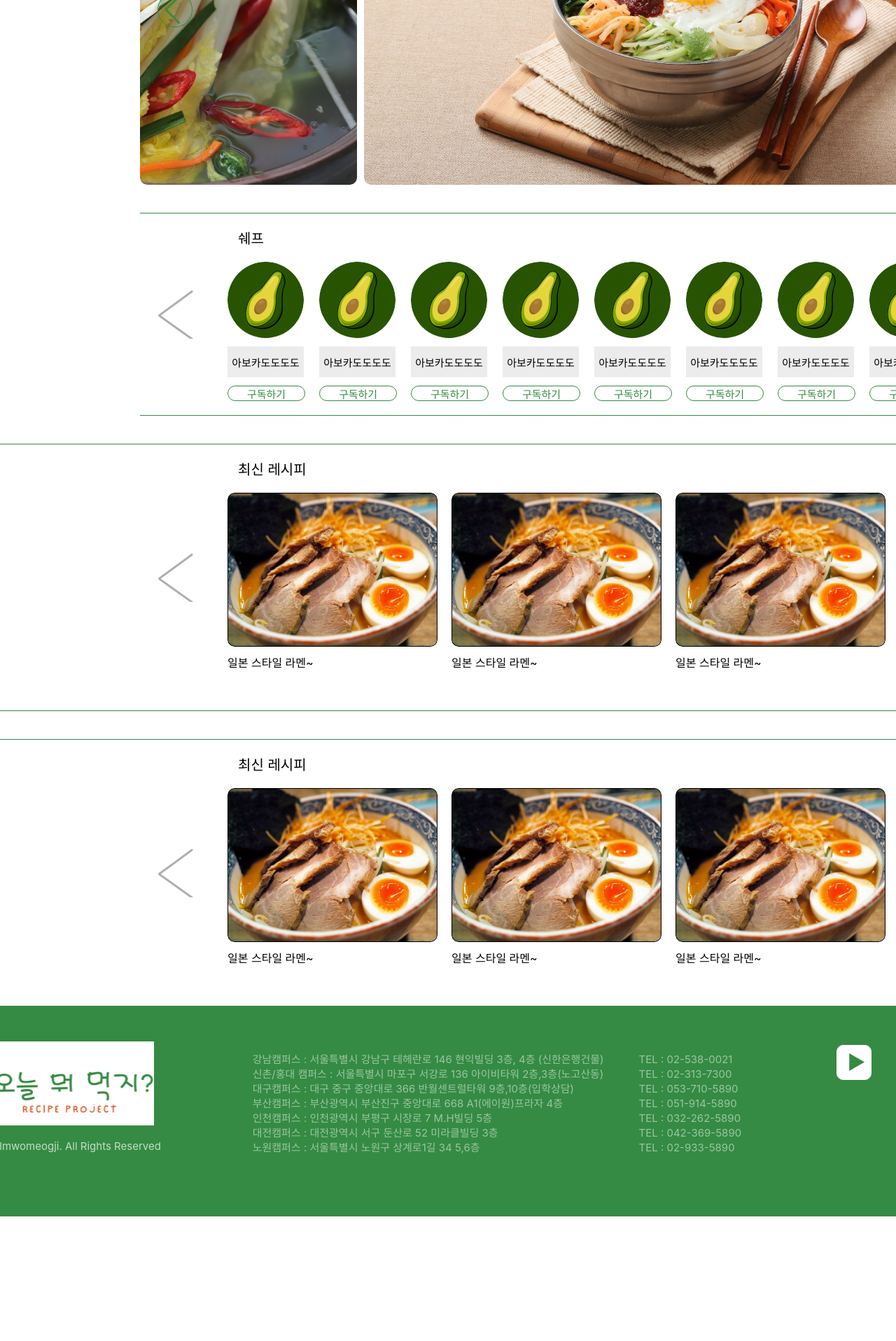
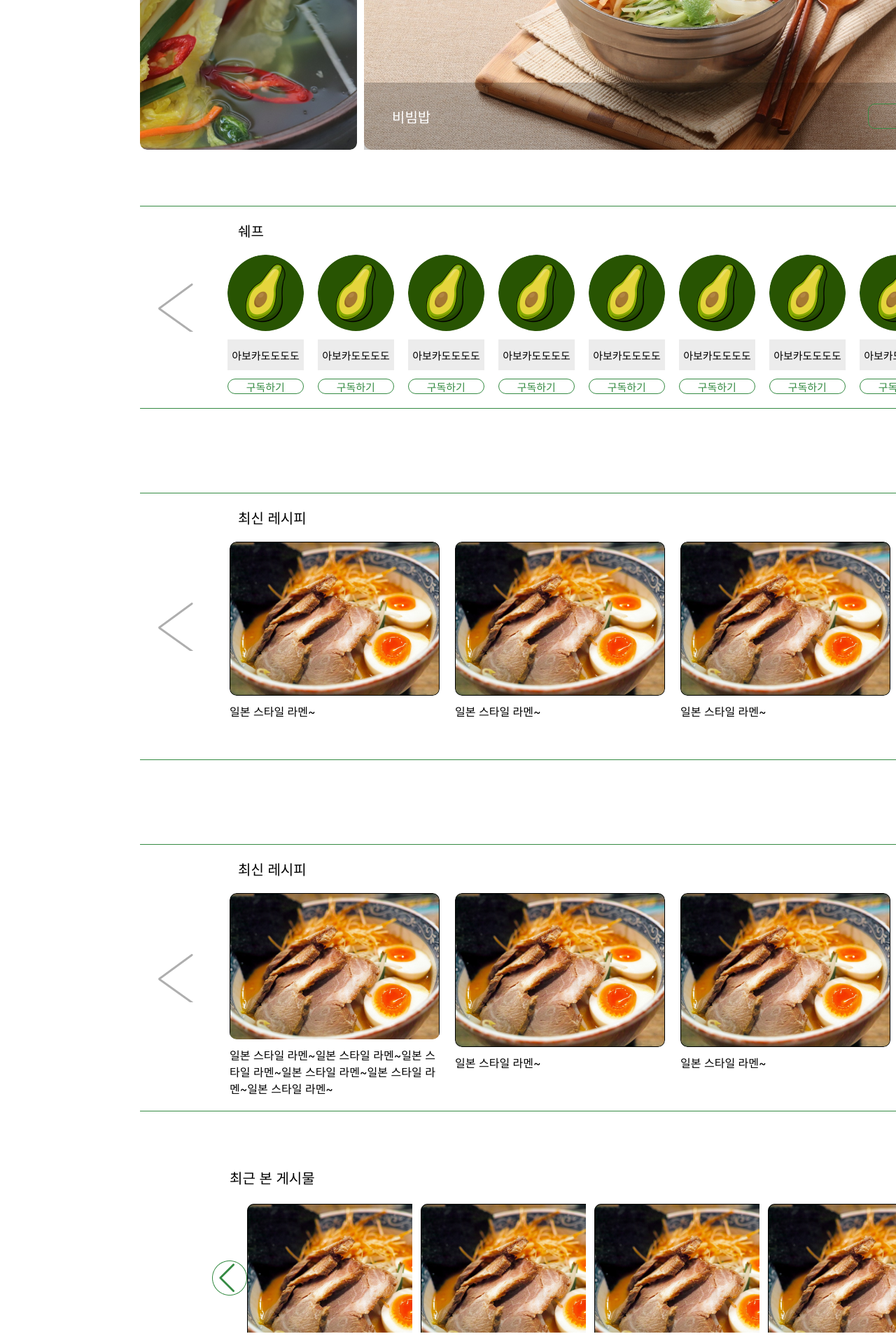
Before and after one commit to Ningen09/Recipe_Platform_Project, a React (Create React App) app in the folder recipe_front/: page / in a window 1280 px wide. Shown: the part 554-2470 px from the top of the page at 70% size. Before the commit the page ends 2292 px from the top, so only its background shows below. Built offline with nearby package versions, Linux system fonts and the light colour scheme.

Commit message:
2023-10-11 hoon

```diff
--- a/recipe_front/src/views/Main/index.tsx
+++ b/recipe_front/src/views/Main/index.tsx
@@ -14,7 +14,13 @@ export default function Main() {
               <div className="main-best-left-image"></div>
               <div className="main-best-left-icon"></div>
             </div>
-            <div className="main-best-center-image"></div>
+            <div className="main-best-center-image-box">
+              <div className="main-best-center-image"></div>
+              <div className="main-best-center-title-box">
+                <div className="main-best-center-title">{"비빔밥"}</div>
+                <div className="main-best-center-page">{"1/N"}</div>
+              </div>
+            </div>
             <div className="main-best-right-image-box">
               <div className="main-best-right-image"></div>
               <div className="main-best-right-icon"></div>
@@ -39,53 +45,93 @@ export default function Main() {
           <div className="chef-list-center-bottom">
             <div className="chef-list-center-bottom-info-box">
               <div className="chef-list-center-bottom-profile-image"></div>
-              <div className="chef-list-center-bottom-nickname">{"아보카도도도도"}</div>
-              <div className="chef-list-center-bottom-subscription">{"구독하기"}</div>
+              <div className="chef-list-center-bottom-nickname">
+                {"아보카도도도도"}
+              </div>
+              <div className="chef-list-center-bottom-subscription">
+                {"구독하기"}
+              </div>
             </div>
             <div className="chef-list-center-bottom-info-box">
               <div className="chef-list-center-bottom-profile-image"></div>
-              <div className="chef-list-center-bottom-nickname">{"아보카도도도도"}</div>
-              <div className="chef-list-center-bottom-subscription">{"구독하기"}</div>
+              <div className="chef-list-center-bottom-nickname">
+                {"아보카도도도도"}
+              </div>
+              <div className="chef-list-center-bottom-subscription">
+                {"구독하기"}
+              </div>
             </div>
             <div className="chef-list-center-bottom-info-box">
               <div className="chef-list-center-bottom-profile-image"></div>
-              <div className="chef-list-center-bottom-nickname">{"아보카도도도도"}</div>
-              <div className="chef-list-center-bottom-subscription">{"구독하기"}</div>
+              <div className="chef-list-center-bottom-nickname">
+                {"아보카도도도도"}
+              </div>
+              <div className="chef-list-center-bottom-subscription">
+                {"구독하기"}
+              </div>
             </div>
             <div className="chef-list-center-bottom-info-box">
               <div className="chef-list-center-bottom-profile-image"></div>
-              <div className="chef-list-center-bottom-nickname">{"아보카도도도도"}</div>
-              <div className="chef-list-center-bottom-subscription">{"구독하기"}</div>
+              <div className="chef-list-center-bottom-nickname">
+                {"아보카도도도도"}
+              </div>
+              <div className="chef-list-center-bottom-subscription">
+                {"구독하기"}
+              </div>
             </div>
             <div className="chef-list-center-bottom-info-box">
               <div className="chef-list-center-bottom-profile-image"></div>
-              <div className="chef-list-center-bottom-nickname">{"아보카도도도도"}</div>
-              <div className="chef-list-center-bottom-subscription">{"구독하기"}</div>
+              <div className="chef-list-center-bottom-nickname">
+                {"아보카도도도도"}
+              </div>
+              <div className="chef-list-center-bottom-subscription">
+                {"구독하기"}
+              </div>
             </div>
             <div className="chef-list-center-bottom-info-box">
               <div className="chef-list-center-bottom-profile-image"></div>
-              <div className="chef-list-center-bottom-nickname">{"아보카도도도도"}</div>
-              <div className="chef-list-center-bottom-subscription">{"구독하기"}</div>
+              <div className="chef-list-center-bottom-nickname">
+                {"아보카도도도도"}
+              </div>
+              <div className="chef-list-center-bottom-subscription">
+                {"구독하기"}
+              </div>
             </div>
             <div className="chef-list-center-bottom-info-box">
               <div className="chef-list-center-bottom-profile-image"></div>
-              <div className="chef-list-center-bottom-nickname">{"아보카도도도도"}</div>
-              <div className="chef-list-center-bottom-subscription">{"구독하기"}</div>
+              <div className="chef-list-center-bottom-nickname">
+                {"아보카도도도도"}
+              </div>
+              <div className="chef-list-center-bottom-subscription">
+                {"구독하기"}
+              </div>
             </div>
             <div className="chef-list-center-bottom-info-box">
               <div className="chef-list-center-bottom-profile-image"></div>
-              <div className="chef-list-center-bottom-nickname">{"아보카도도도도"}</div>
-              <div className="chef-list-center-bottom-subscription">{"구독하기"}</div>
+              <div className="chef-list-center-bottom-nickname">
+                {"아보카도도도도"}
+              </div>
+              <div className="chef-list-center-bottom-subscription">
+                {"구독하기"}
+              </div>
             </div>
             <div className="chef-list-center-bottom-info-box">
               <div className="chef-list-center-bottom-profile-image"></div>
-              <div className="chef-list-center-bottom-nickname">{"아보카도도도도"}</div>
-              <div className="chef-list-center-bottom-subscription">{"구독하기"}</div>
+              <div className="chef-list-center-bottom-nickname">
+                {"아보카도도도도"}
+              </div>
+              <div className="chef-list-center-bottom-subscription">
+                {"구독하기"}
+              </div>
             </div>
             <div className="chef-list-center-bottom-info-box">
               <div className="chef-list-center-bottom-profile-image"></div>
-              <div className="chef-list-center-bottom-nickname">{"아보카도도도도"}</div>
-              <div className="chef-list-center-bottom-subscription">{"구독하기"}</div>
+              <div className="chef-list-center-bottom-nickname">
+                {"아보카도도도도"}
+              </div>
+              <div className="chef-list-center-bottom-subscription">
+                {"구독하기"}
+              </div>
             </div>
           </div>
         </div>
@@ -98,15 +144,19 @@ export default function Main() {
 
   //					component: 최신 게시물 컴포넌트 					//
   const NewRecipe = () => {
-    return(
+    return (
       <div id="new-recipe-list-wrapper">
-         <div className="list-left">
+        <div className="list-left">
           <div className="list-bottom-left-icon"></div>
         </div>
         <div className="new-recipe-list-center">
           <div className="new-recipe-list-center-top">
-            <div className="new-recipe-list-center-top-title">{"최신 레시피"}</div>
-            <div className="new-recipe-list-center-top-more-button">{"더보기"}</div>
+            <div className="new-recipe-list-center-top-title">
+              {"최신 레시피"}
+            </div>
+            <div className="new-recipe-list-center-top-more-button">
+              {"더보기"}
+            </div>
           </div>
           <div className="new-recipe-list-center-bottom">
             <div className="new-recipe-box">
@@ -131,25 +181,33 @@ export default function Main() {
           <div className="list-bottom-right-icon"></div>
         </div>
       </div>
-    )
-  }
+    );
+  };
 
   //					component: 키워드 게시물 컴포넌트 					//
   const KeywordRecipe = () => {
-    return(
+    return (
       <div id="new-recipe-list-wrapper">
-          <div className="list-left">
+        <div className="list-left">
           <div className="list-bottom-left-icon"></div>
         </div>
         <div className="new-recipe-list-center">
           <div className="new-recipe-list-center-top">
-            <div className="new-recipe-list-center-top-title">{"최신 레시피"}</div>
-            <div className="new-recipe-list-center-top-more-button">{"더보기"}</div>
+            <div className="new-recipe-list-center-top-title">
+              {"최신 레시피"}
+            </div>
+            <div className="new-recipe-list-center-top-more-button">
+              {"더보기"}
+            </div>
           </div>
           <div className="new-recipe-list-center-bottom">
             <div className="new-recipe-box">
               <div className="new-recipe-image"></div>
-              <div className="new-recipe-title">{"일본 스타일 라멘~"}</div>
+              <div className="new-recipe-title">
+                {
+                  "일본 스타일 라멘~일본 스타일 라멘~일본 스타일 라멘~일본 스타일 라멘~일본 스타일 라멘~일본 스타일 라멘~"
+                }
+              </div>
             </div>
             <div className="new-recipe-box">
               <div className="new-recipe-image"></div>
@@ -169,19 +227,58 @@ export default function Main() {
           <div className="list-bottom-right-icon"></div>
         </div>
       </div>
-    )
-  }
+    );
+  };
 
+  //          component: 최근 본 레시피 컴포넌트          //
+  const LatelyRecipe = () => {
+    return (
+      <div id="lately-recipe-list">
+        <div className="lately-recipe-top">
+          <div className="lately-recipe-top-title">{"최근 본 게시물"}</div>
+        </div>
+        <div className="lately-recipe-bottom">
+          <div className="lately-recipe-bottom-left">
+            <div className="left-icon"></div>
+          </div>
+          <div className="lately-recipe-bottom-center">
+            <div className="lately-recipe-bottom-center-box">
+              <div className="lately-recipe-bottom-center-image"></div>
+              <div className="lately-recipe-bottom-center-title">{"일본라멘"}</div>
+            </div>
+            <div className="lately-recipe-bottom-center-box">
+              <div className="lately-recipe-bottom-center-image"></div>
+              <div className="lately-recipe-bottom-center-title">{"일본라멘"}</div>
+            </div>
+            <div className="lately-recipe-bottom-center-box">
+              <div className="lately-recipe-bottom-center-image"></div>
+              <div className="lately-recipe-bottom-center-title">{"일본라멘"}</div>
+            </div>
+            <div className="lately-recipe-bottom-center-box">
+              <div className="lately-recipe-bottom-center-image"></div>
+              <div className="lately-recipe-bottom-center-title">{"일본라멘"}</div>
+            </div>
+            <div className="lately-recipe-bottom-center-box">
+              <div className="lately-recipe-bottom-center-image"></div>
+              <div className="lately-recipe-bottom-center-title">{"일본라멘"}</div>
+            </div>
+          </div>
+          <div className="lately-recipe-bottom-right">
+            <div className="right-icon"></div>
+          </div>
+        </div>
+      </div>
+    );
+  };
 
   //					render: 메인 페이지 렌더링					//
   return (
-    <>
+    <div id="main-page">
       <MainBest />
-      <div className="main-divider"></div>
       <ChefList />
-      <div className="main-divider"></div>
       <NewRecipe />
       <KeywordRecipe />
-    </>
+      <LatelyRecipe />
+    </div>
   );
 }
--- a/recipe_front/src/views/Main/style.css
+++ b/recipe_front/src/views/Main/style.css
@@ -1,6 +1,12 @@
+#main-page{
+    display: flex;
+    flex-direction: column;
+    gap: 40px;
+}
+
 #main-best-wrapper {
     width: 1520px;
-    padding: 100px 200px 40px;
+    padding: 50px 200px 0;
     display: flex;
     /* flex-direction: column; */
     justify-content: center;
@@ -54,13 +60,58 @@
 .main-best-left-icon:hover {
     cursor: pointer;
 }
+.main-best-center-image-box{
+    position: relative;
+    display: flex;
+    flex-direction: column-reverse;
+}
+.main-best-center-image {
 
-.main-best-center-image {
     width: 880px;
     height: 500px;
     border-radius: 10px;
 
     background-image: url(assets/가운데.png);
+}
+
+.main-best-center-title-box{
+    width: 800px;
+    height: 96px;
+
+    background-color: rgba(0, 0, 0, 0.20);
+    position: absolute;
+
+    display: flex;
+    justify-content: space-between;
+    align-items: center;
+
+    padding: 0 40px 0;
+}
+
+.main-best-center-title{
+    color: rgba(255, 255, 255, 1);
+
+    font-size: 20px;
+    font-weight: 400;
+
+
+}
+
+.main-best-center-page{
+    display: flex;
+    align-items: center;
+    justify-content: center;
+
+    width: 118px;
+    height: 34px;
+
+    border: 1px solid rgba(53, 139, 67, 1);
+    border-radius: 10px;
+
+    color: rgba(255, 255, 255, 1);
+
+    font-size: 20px;
+    font-weight: 400;
 }
 
 .main-best-right-image-box {
@@ -101,10 +152,15 @@
 
 #chef-list-wrapper {
     width: 1520px;
-    padding: 20px 200px;
+    margin: 40px 200px 40px;
+    padding: 20px 0;
     display: flex;
     flex-direction: row;
     align-items: center;
+
+    border: 1px solid rgba(53, 139, 67, 1);
+    border-left: none;
+    border-right: none;
 }
 
 .list-left {
@@ -112,7 +168,7 @@
     justify-content: center;
     align-items: center;
 
-    margin-left: 26px;
+    padding-left: 26px;
 }
 
 .list-bottom-left-icon{
@@ -127,7 +183,7 @@
     justify-content: center;
     align-items: center;
 
-    margin-right: 26px;
+    padding-right: 26px;
 }
 .list-bottom-right-icon{
     width: 50px;
@@ -218,7 +274,7 @@
 }
 
 .chef-list-center-bottom-subscription{
-    width: 109px;
+    width: 106.5px;
     height: 20px;
 
     display: flex;
@@ -236,8 +292,8 @@
 
 #new-recipe-list-wrapper {
     width: 1520px;
-    margin: 40px 0 0;
-    padding: 20px 200px;
+    margin: 40px 200px 40px;
+    padding: 20px 0;
     display: flex;
     flex-direction: row;
     align-items: center;
@@ -291,10 +347,10 @@
 }
 
 .new-recipe-list-center-bottom{
-    margin: 20px 49px 0;
+    margin: 20px 52px 0;
     display: flex;
     flex-direction: row;
-    gap: 20px;
+    gap: 22px;
 }
 
 .new-recipe-box{
@@ -313,3 +369,83 @@
 
     background-image: url(assets/Rectangle\ 19.png);
 }
+
+#lately-recipe-list{
+    margin: 0 200px 100px;
+
+    display: flex;
+    flex-direction: column;
+    gap: 23px;
+}
+
+.lately-recipe-top{
+    margin: 0 128px 0;
+
+    display: flex;
+}
+
+.lately-recipe-top-title{
+    color: rgba(0, 0, 0, 1);
+    font-size: 20px;
+    font-weight: 400;
+}
+
+.lately-recipe-bottom{
+    display: flex;
+    flex-direction: row;
+}
+
+.lately-recipe-bottom-left{
+    display: flex;
+    justify-content: center;
+    align-items: center;
+
+    margin-left: 103px;
+}
+
+.left-icon{
+    width: 50px;
+    height: 50px;
+
+    background-image: url(assets/최근\ 본\ 게시물\ 오른쪽\ 버튼\ \(1\).png);
+}
+
+.lately-recipe-bottom-right{
+    display: flex;
+    justify-content: center;
+    align-items: center;
+
+    margin-right: 103px;
+}
+
+.right-icon{
+    width: 50px;
+    height: 50px;
+
+    background-image: url(assets/최근\ 본\ 게시물\ 왼쪽\ 버튼\ \(1\).png);
+}
+
+.lately-recipe-bottom-center{
+    display: flex;
+    flex-direction: row;
+    gap: 12px;
+}
+
+.lately-recipe-bottom-center-box{
+    display: flex;
+    flex-direction: column;
+    gap: 10px;
+}
+
+.lately-recipe-bottom-center-image{
+    width: 236px;
+    height: 184px;
+
+    background-image: url(assets/Rectangle\ 19.png);
+}
+
+.lately-recipe-bottom-center-title{
+    color: rgba(0, 0, 0, 1);
+    font-size: 12px;
+    font-weight: 400;
+}
```
Also changed, not shown: recipe_front/src/views/Main/assets/최근 본 게시물 오른쪽 버튼 (1).png (added), recipe_front/src/views/Main/assets/최근 본 게시물 왼쪽 버튼 (1).png (added).
